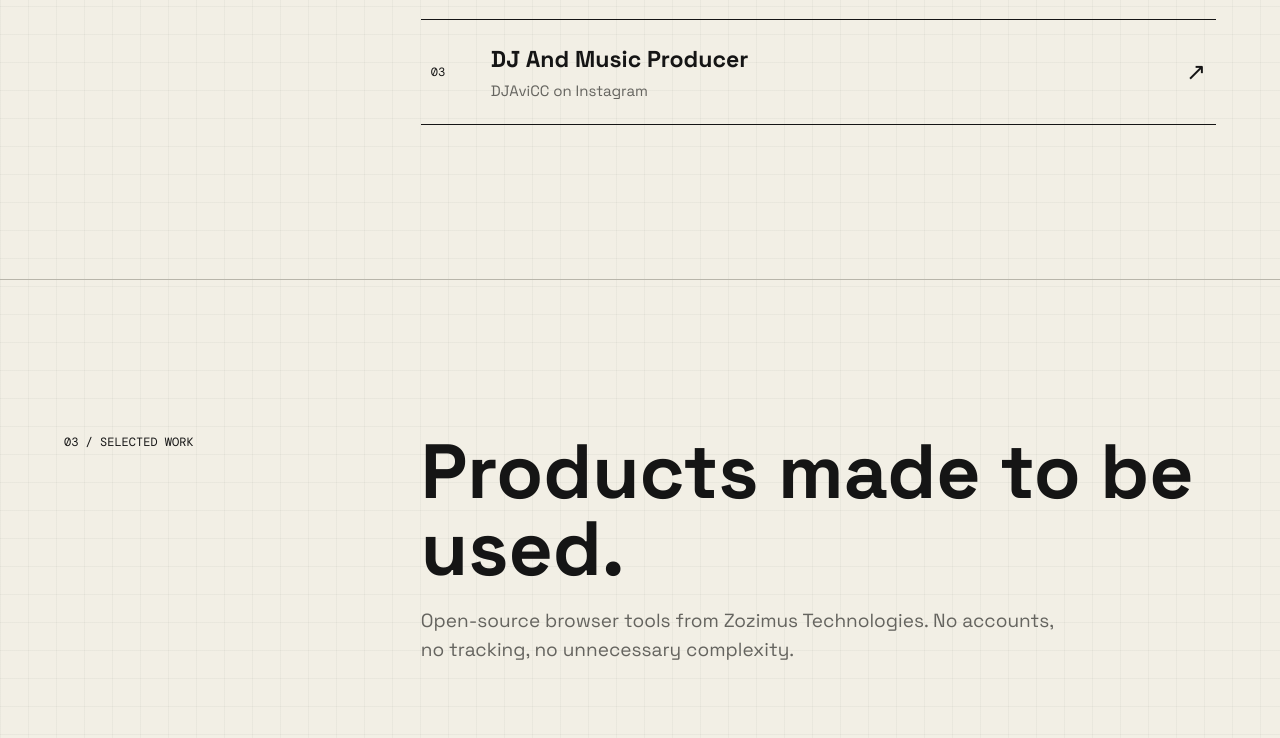
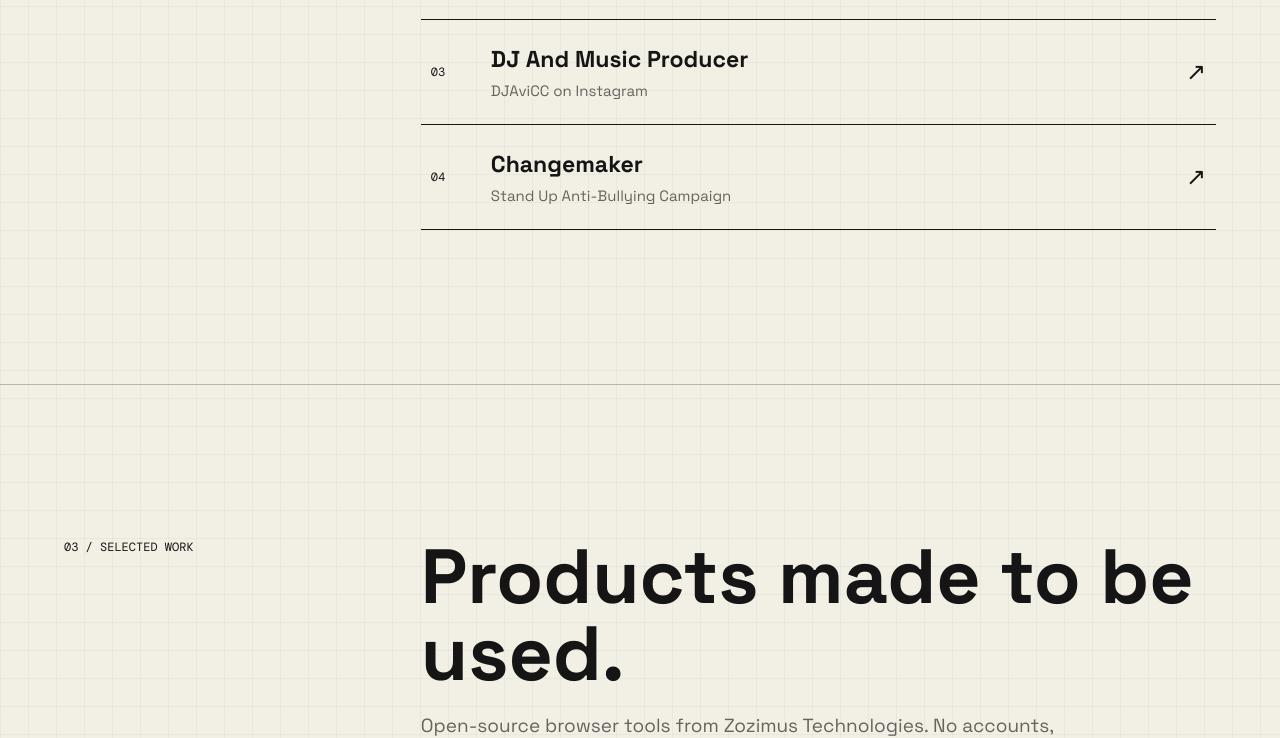
Before and after one commit to avichadda/avichadda.github.io, a plain HTML site: page index.html in a window 1280 px wide. Shown: the part 1702-2440 px from the top of the page. Drawn offline with nearby package versions, Linux system fonts and the light colour scheme.

Commit message:
Add changemaker campaign role

```diff
--- a/index.html
+++ b/index.html
@@ -71,6 +71,11 @@
             <a class="role" href="https://instagram.com/djavicc" target="_blank" rel="noreferrer">
               <span class="role-number">03</span>
               <span><strong>DJ And Music Producer</strong><small>DJAviCC on Instagram</small></span>
+              <span class="role-arrow" aria-hidden="true">↗</span>
+            </a>
+            <a class="role" href="https://standup-petition.vercel.app/" target="_blank" rel="noreferrer">
+              <span class="role-number">04</span>
+              <span><strong>Changemaker</strong><small>Stand Up Anti-Bullying Campaign</small></span>
               <span class="role-arrow" aria-hidden="true">↗</span>
             </a>
           </div>
```
